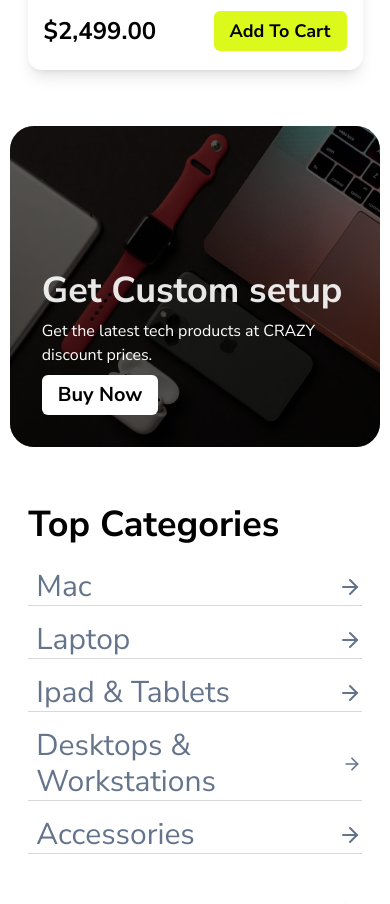
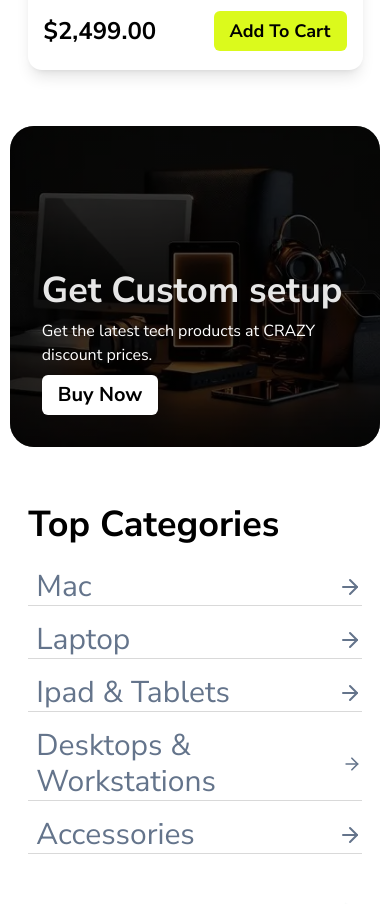
Before and after one commit to Patrick-Chukwu/timbucloud, a React (Vite) app: page / in a window 390 px wide. Shown: the part 3183-4087 px from the top of the page. Built offline with nearby package versions, Linux system fonts and the light colour scheme.

Commit message:
Responsive display

```diff
--- a/src/pages/Home.jsx
+++ b/src/pages/Home.jsx
@@ -11,7 +11,7 @@ import six from '../assets/products/desktop6.webp'
 import product from '../assets/products/desktop8.webp'
 
 import { Button } from '@/components/ui/button'
-import { ArrowBigRight, ArrowRight } from 'lucide-react'
+import { ArrowRight } from 'lucide-react'
 import Footer from '@/components/Footer'
 
 
@@ -81,6 +81,7 @@ const products = [
 const Home = () => {
   const [selectedProduct, setSelectedProduct] = useState(null);
 
+
   const handleProductClick = (product) => {
     setSelectedProduct(product);
   };
@@ -113,7 +114,17 @@ const Home = () => {
       {selectedProduct && <ProductDetails product={selectedProduct} />}
     </div>
       </section>
-      <section className="w-[95%] max-w-[1280px] mx-auto   bg-cover bg-center rounded-3xl " style={{backgroundImage: "url('/desktop7.webp')"}}>
+      <section className="w-[95%] max-w-[1280px] mx-auto   bg-cover bg-center rounded-3xl hidden lg:block" style={{backgroundImage: "url('/desktop7.webp')"}}>
+      <div className="p-8 h-[321px] md:h-[396px] lg:h-[400px] gradient2 w-full rounded-3xl  my-4  flex flex-col items-start justify-end gap-2 ">
+      <motion.h1 whileInView={{scale:1}} initial={{scale:.8}} className='pt-16 text-4xl md:text-5xl font-black text-background opacity-90'>Get Custom setup</motion.h1>
+      <div className="flex flex-col gap-2 justify-start items-start md:flex-row md:justify-between md:items-center md:w-[95%]">
+        <p className="text-[16px] md:text-xl font-normal text-background">Get the latest tech products at CRAZY discount prices.</p>
+        <Button className="text-xl font-bold">Buy Now</Button>
+      </div>
+
+      </div>
+      </section>
+      <section className="w-[95%] max-w-[1280px] mx-auto   bg-cover bg-center rounded-3xl lg:hidden" style={{backgroundImage: "url('/bg.webp')"}}>
       <div className="p-8 h-[321px] md:h-[396px] lg:h-[400px] gradient2 w-full rounded-3xl  my-4  flex flex-col items-start justify-end gap-2 ">
       <motion.h1 whileInView={{scale:1}} initial={{scale:.8}} className='pt-16 text-4xl md:text-5xl font-black text-background opacity-90'>Get Custom setup</motion.h1>
       <div className="flex flex-col gap-2 justify-start items-start md:flex-row md:justify-between md:items-center md:w-[95%]">
```
